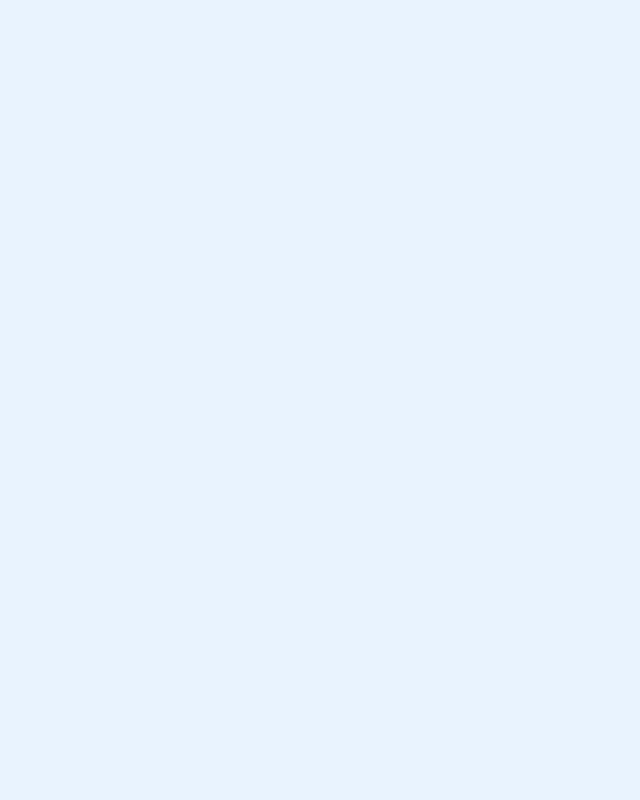
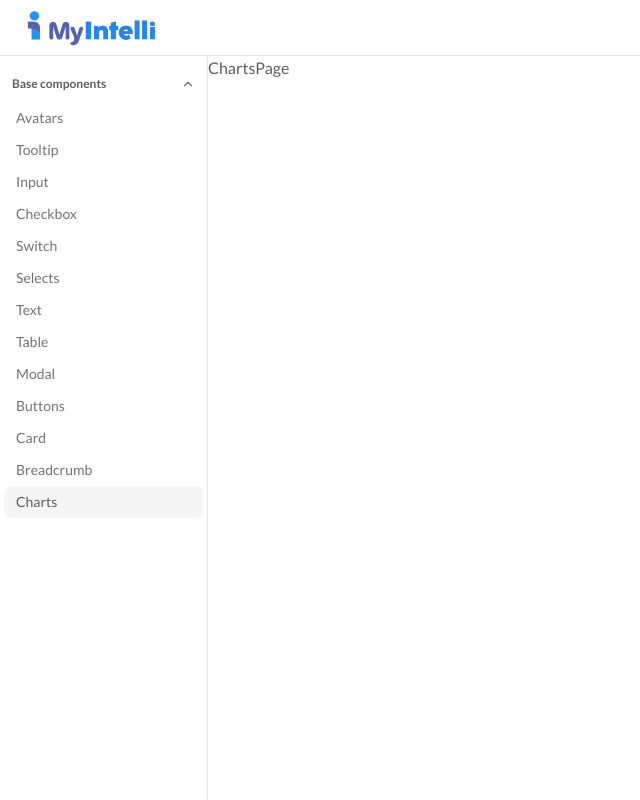
Before and after one commit to diegoAlexandre17/design-system-react, a React (Vite) app: page /components/charts in a window 1280 px wide. Before the commit this address had no page. Shown: the whole page, without its empty margins (0-640 px from the left). Built offline with nearby package versions, Linux system fonts and the light colour scheme.

Commit message:
add route and page for charts

```diff
--- /dev/null
+++ b/src/pages/ChartsPage.tsx
@@ -0,0 +1,8 @@
+
+const ChartsPage = () => {
+  return (
+    <div>ChartsPage</div>
+  )
+}
+
+export default ChartsPage
--- a/src/routes/componentsRoutes.tsx
+++ b/src/routes/componentsRoutes.tsx
@@ -11,6 +11,7 @@ import ModalPage from '@/pages/ModalPage'
 import ButtonsPage from '@/pages/ButtonsPage'
 import CardPage from "@/pages/CardPage"
 import BreadcrumbPage from "@/pages/BreadcrumbPage"
+import ChartsPage from "@/pages/ChartsPage"
 
 export interface ComponentRoute {
   path: string
@@ -88,6 +89,11 @@ export const componentsSections: ComponentSection[] = [
         label: "Breadcrumb",
         element: <BreadcrumbPage />,
       },
+      {
+        path: "charts",
+        label: "Charts",
+        element: <ChartsPage />,
+      },
     ],
   },
 ]
```
